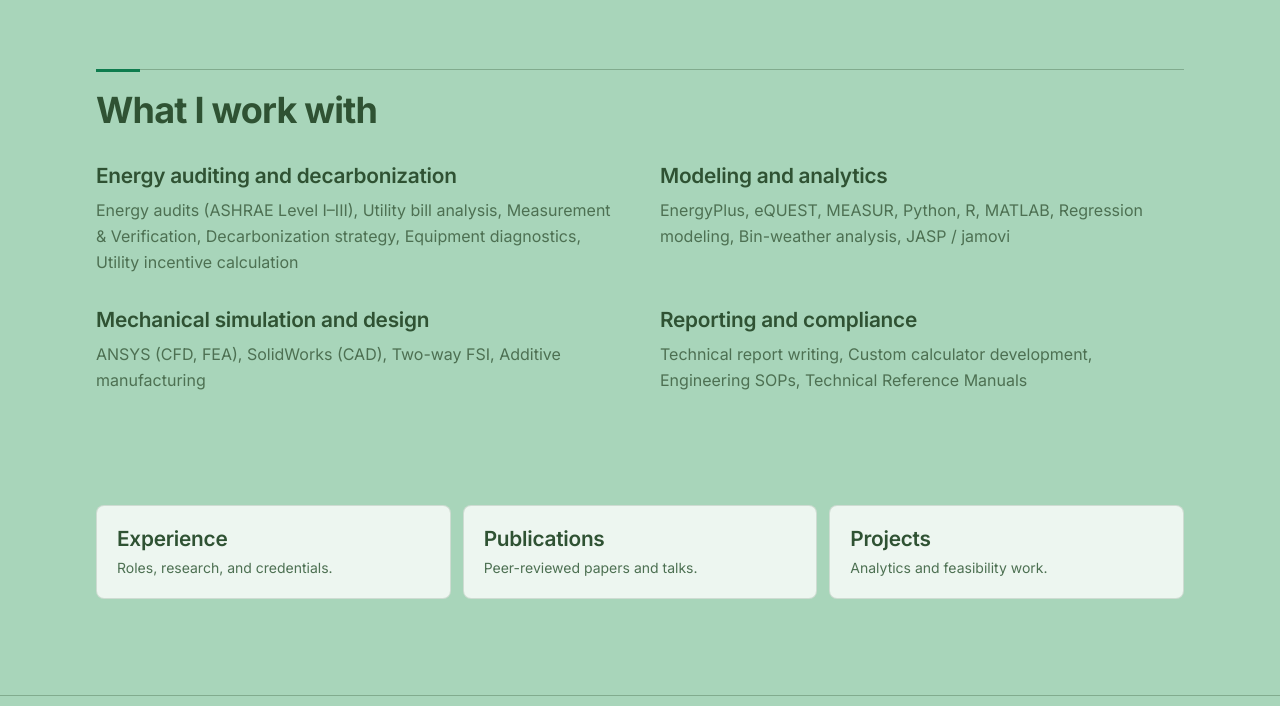
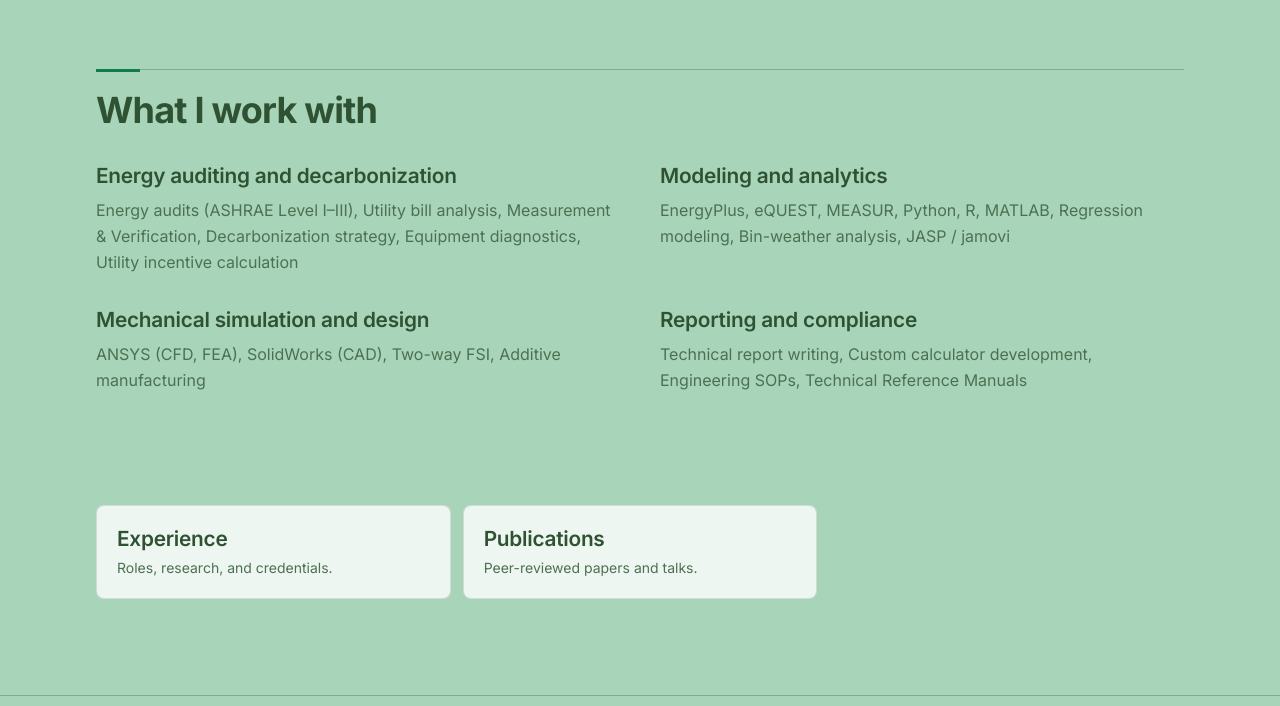
Before and after one commit to tilakbhusal/stellar-sphere, an Astro site: page / in a window 1280 px wide. Shown: the part 1824-2530 px from the top of the page. Built offline with nearby package versions, Linux system fonts and the light colour scheme; Astro itself is replaced by a stand-in of ours.

Commit message:
Update portfolio content

```diff
--- a/src/pages/index.astro
+++ b/src/pages/index.astro
@@ -154,7 +154,6 @@ const featured = certifications.filter((c) => c.featured);
         [
           { href: "/experience", title: "Experience", copy: "Roles, research, and credentials." },
           { href: "/publications", title: "Publications", copy: "Peer-reviewed papers and talks." },
-          { href: "/projects", title: "Projects", copy: "Analytics and feasibility work." },
         ].map((c) => (
           <li>
             <a
```
